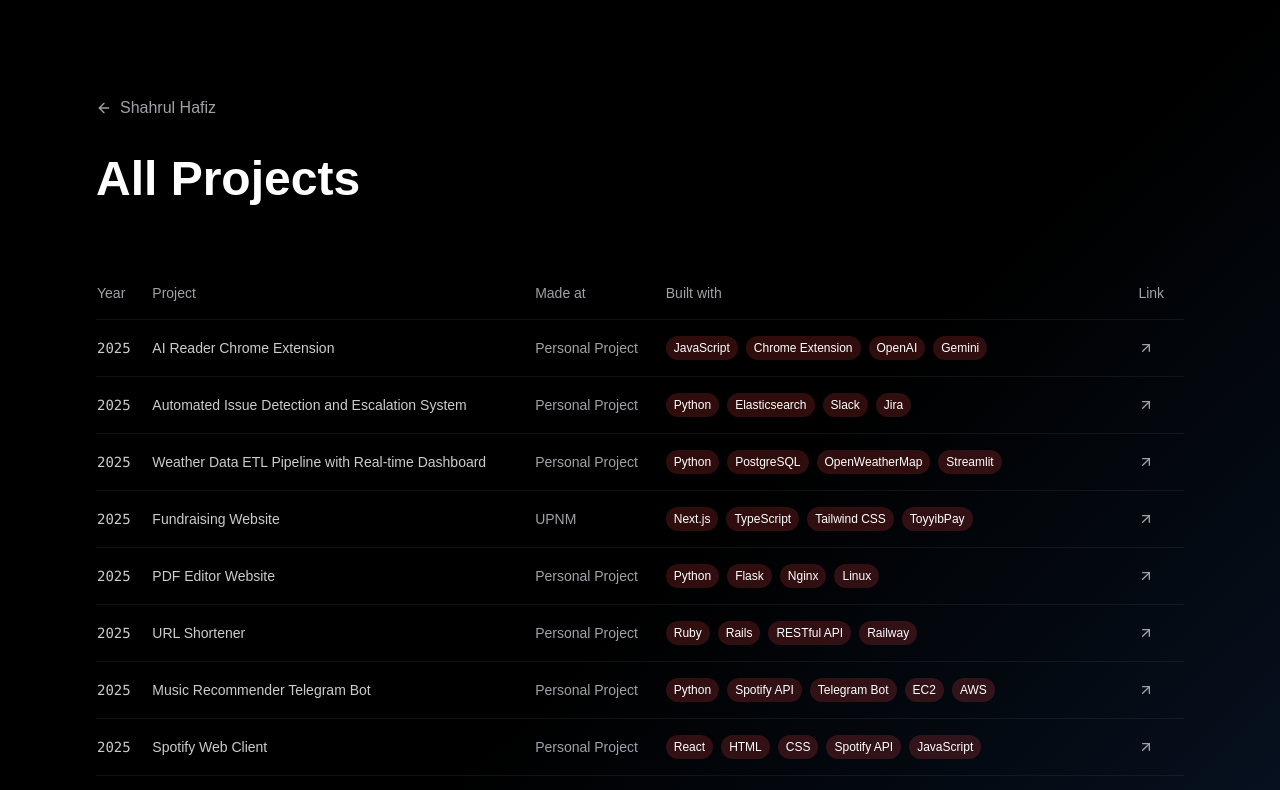
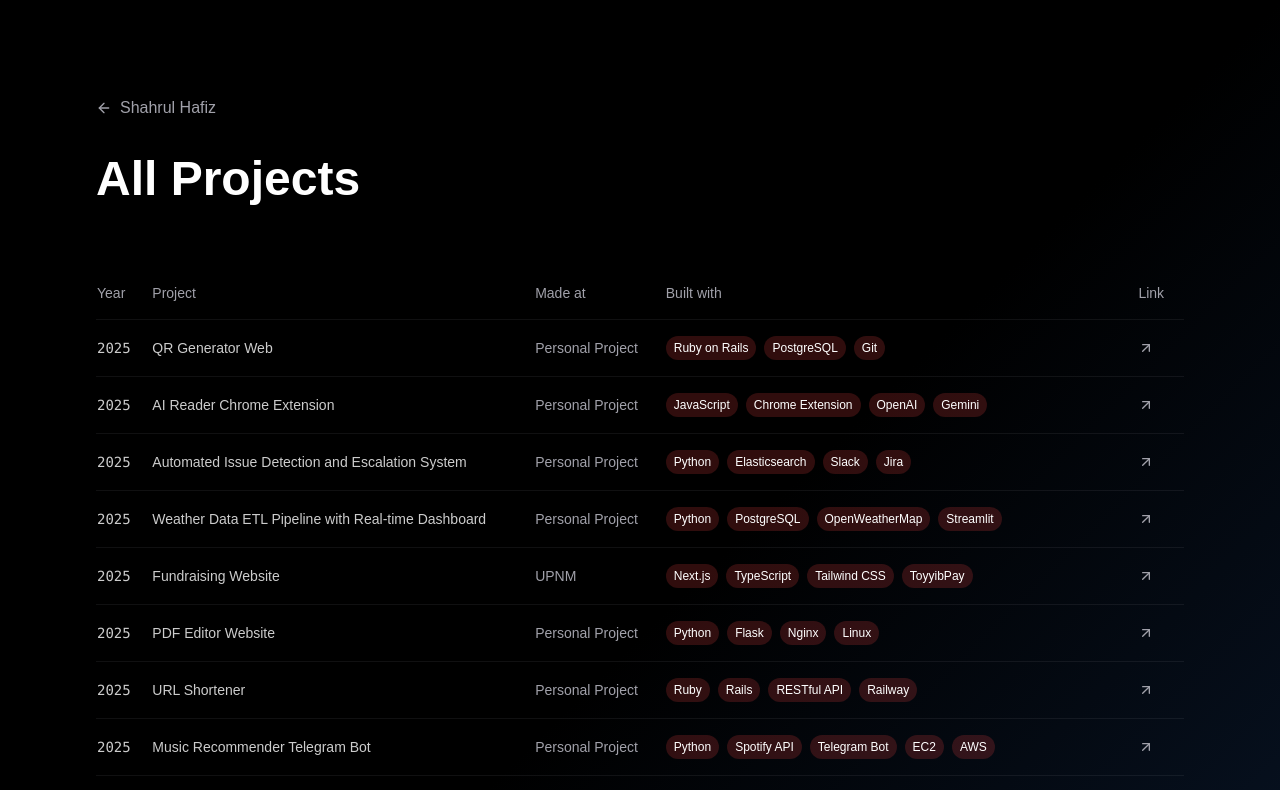
Before and after one commit to apih99/Portfolio_Hafiz, a Next.js app: page /archive in a window 1280 px wide. Shown: the top 790 px of the page. Built offline with nearby package versions, Linux system fonts and the light colour scheme.

Commit message:
Update Project archive

```diff
--- a/app/archive/page.tsx
+++ b/app/archive/page.tsx
@@ -4,6 +4,13 @@ import Link from 'next/link'
 import { ArrowLeft } from 'lucide-react'
 
 const projects = [
+  {
+    year: '2025',
+    title: 'QR Generator Web',
+    madeAt: 'Personal Project',
+    builtWith: ['Ruby on Rails', 'PostgreSQL','Git'],
+    link: 'https://github.com/apih99'
+  },
   {
     year: '2025',
     title: 'AI Reader Chrome Extension',
```
